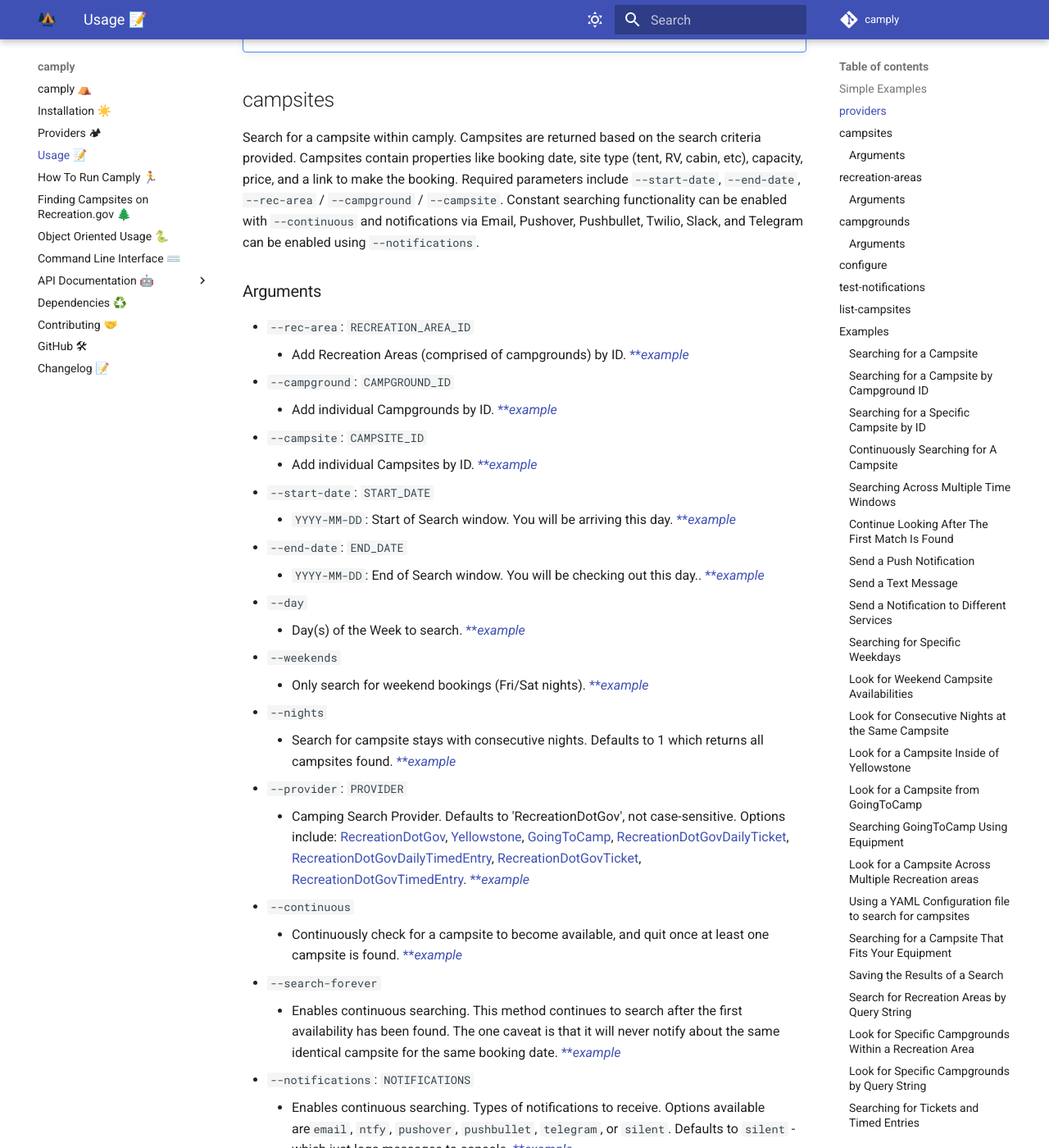
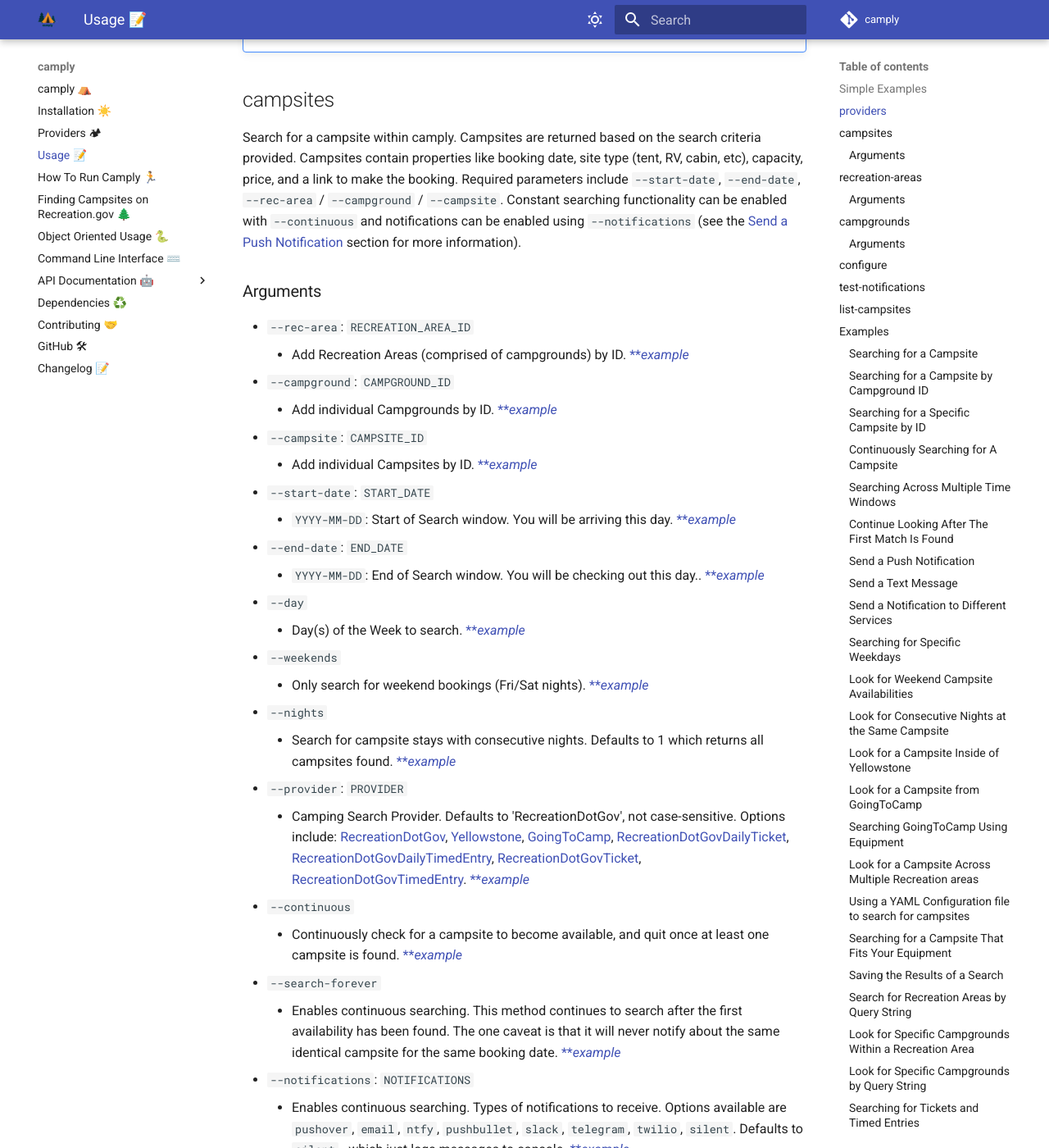
Before and after one commit to juftin/camply, an MkDocs documentation site: the page built from docs/command_line_usage.md, in a window 1280 px wide and 1400 px high, scrolled down 1830 px. Shown: the whole window at 82% size. Built offline with MkDocs 1.6.1 and Material for MkDocs 9.7.7, drawn with Linux system fonts in a browser that asks for light colours; comment, search, counter and statistics services are not loaded; some of the changed text lies outside the part shown.

Commit message:
📝 ntfy docs update

```diff
--- a/docs/command_line_usage.md
+++ b/docs/command_line_usage.md
@@ -97,8 +97,8 @@
 Campsites contain properties like booking date, site type (tent, RV, cabin, etc), capacity, price,
 and a link to make the booking. Required parameters include `--start-date`, `--end-date`,
 `--rec-area` / `--campground` / `--campsite`. Constant searching functionality can be enabled with
-`--continuous` and notifications via Email, Pushover, Pushbullet, Twilio, Slack, and Telegram can
-be enabled using `--notifications`.
+`--continuous` and notifications can be enabled using `--notifications` (see the
+[Send a Push Notification](#send-a-push-notification) section for more information).
 
 ### Arguments
 
@@ -145,8 +145,8 @@
         [\*\*_example_](#continue-looking-after-the-first-match-is-found)
 -   `--notifications`: `NOTIFICATIONS`
     -   Enables continuous searching. Types of notifications to receive. Options available
-        are`email`, `ntfy`, `pushover`, `pushbullet`, `telegram`, or `silent`. Defaults to `silent` - which just logs
-        messages to console.
+        are `pushover`, `email`, `ntfy`, `pushbullet`, `slack`, `telegram`, `twilio`, `silent`.
+        Defaults to `silent` - which just logs messages to console.
         [\*\*_example_](#send-a-push-notification)
 -   `--equipment`
     -   Search for campsites compatible with your camping equipment. This argument accepts two
--- a/mkdocs.yml
+++ b/mkdocs.yml
@@ -8,6 +8,7 @@
     features:
         - navigation.tracking
         - content.code.annotate
+        - content.code.copy
     palette:
         - media: "(prefers-color-scheme: light)"
           scheme: default
```
Also changed, not shown: other parts of docs/command_line_usage.md (+9 -7 lines), docs/how_to_run.md (+2 -0 lines), 4 other files.
